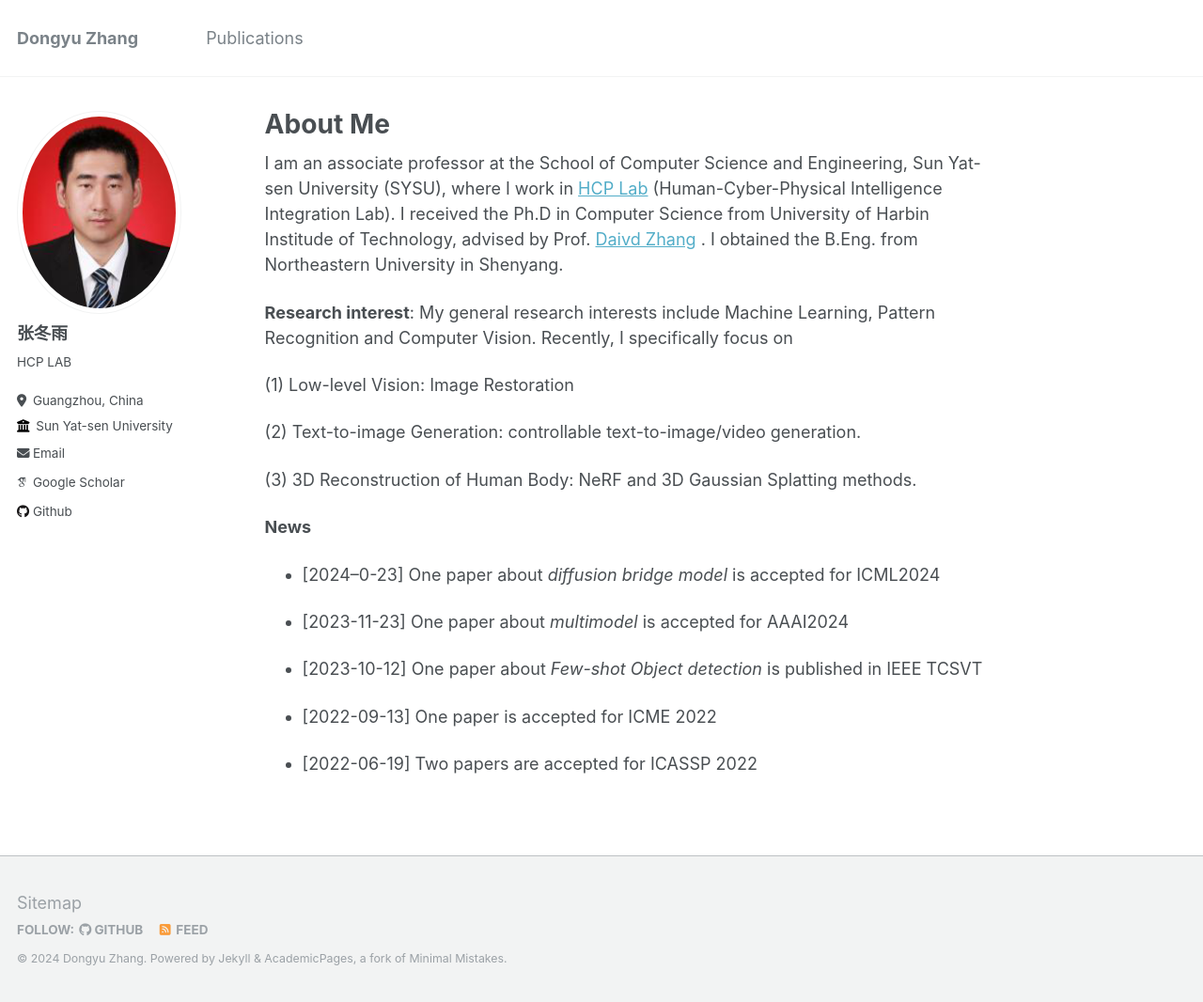
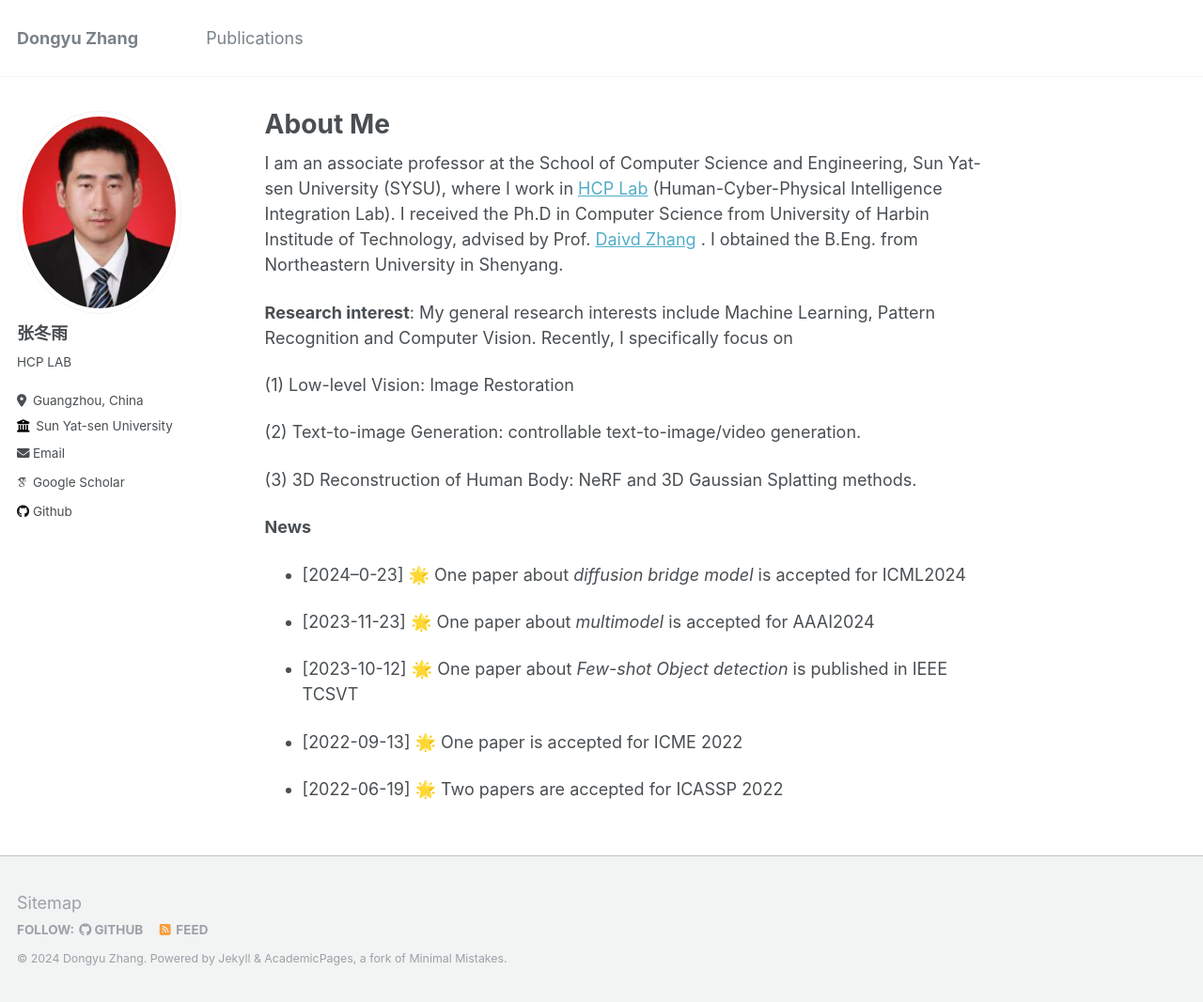
Before and after one commit to cszhangdy/cszhangdy.github.io, a Jekyll site: the page built from _pages/about.md, in a window 1280 px wide and 1066 px high. Shown: the whole window at 94% size. Built offline with Jekyll 4.4.1, drawn with Linux system fonts in a browser that asks for light colours; some web fonts are replaced.

```diff
--- a/_pages/about.md
+++ b/_pages/about.md
@@ -23,12 +23,12 @@ Recently, I specifically focus on
 **News**
 
 
-*  [2024--0-23] One paper about *diffusion bridge model* is accepted for ICML2024
+*  [2024--0-23] 🌟 One paper about *diffusion bridge model* is accepted for ICML2024
 
-*  [2023-11-23] One paper about *multimodel* is accepted for AAAI2024
+*  [2023-11-23] 🌟 One paper about *multimodel* is accepted for AAAI2024
 
-*  [2023-10-12] One paper about *Few-shot Object detection* is published in  IEEE TCSVT
+*  [2023-10-12] 🌟 One paper about *Few-shot Object detection* is published in  IEEE TCSVT
 
-*  [2022-09-13] One paper is accepted for ICME 2022
+*  [2022-09-13] 🌟 One paper is accepted for ICME 2022
 
-*  [2022-06-19] Two papers are accepted for ICASSP 2022
+*  [2022-06-19] 🌟 Two papers are accepted for ICASSP 2022
```
